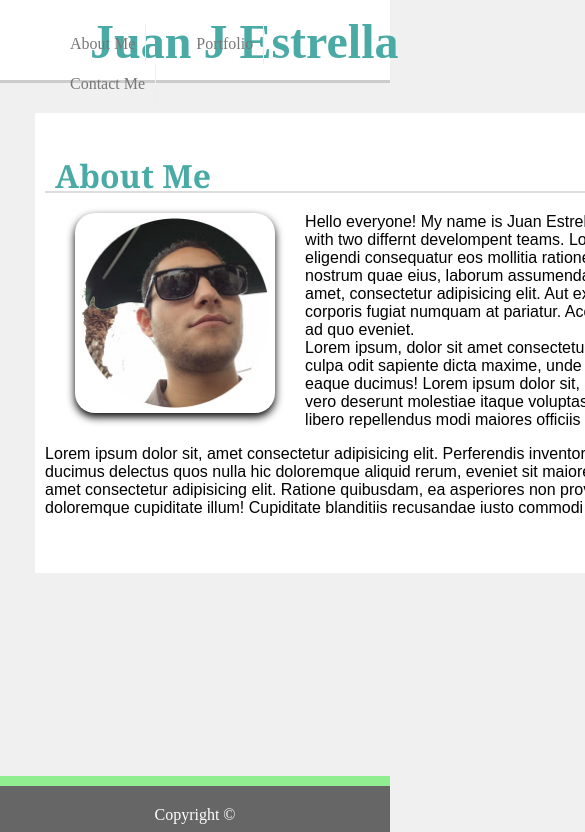
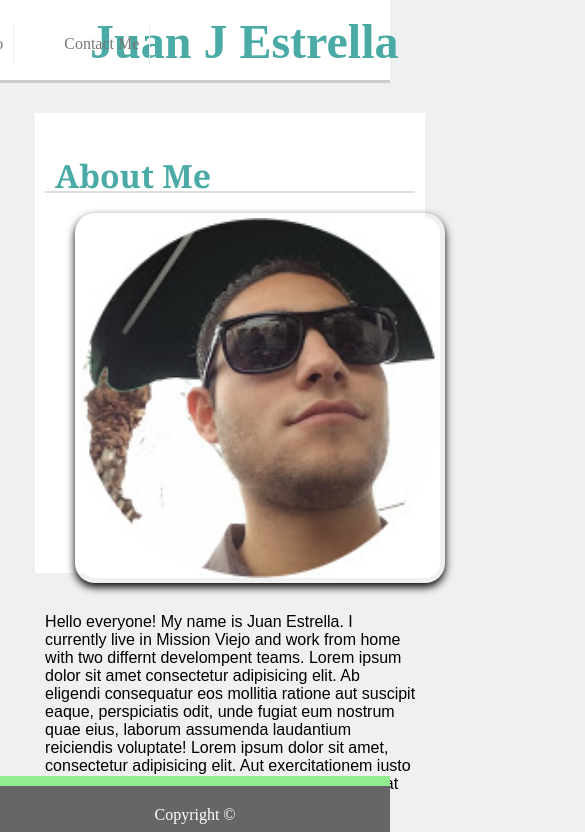
Before and after one commit to jjestrella/Responsive-Portfolio, a plain HTML site: page index.html in a window 390 px wide. Shown: the top 832 px of the page, 585 px wide, since content can reach past the window. Drawn offline with Linux system fonts and the light colour scheme.

Commit message:
did the best I could to my understanding

```diff
--- a/assets/css/style.css
+++ b/assets/css/style.css
@@ -27,6 +27,7 @@ nav {
     float: right;
     font-size: 16px;
     margin: -20px;
+
 }
 
 nav > a {
@@ -157,3 +158,43 @@ input[type=text], textarea {
 p {
     font-family: Arial, Helvetica, sans-serif;
 }
+
+/* @media screen
+// Use three `@media screen` tags, each with one of these
+//`max-width`s: `980px`, `768px` and `640px`. */
+
+@media screen and (max-width: 768px) {
+    .container, .bioimg, .nav, .name, header, body, img, p, .contact-container, input, textarea {
+        width: 100%;
+    }
+
+
+    /* The wrapper's width will be 600px */
+    .wrapper {
+      width: 600px;
+    }
+  }
+
+  @media screen and (max-width: 640px) {
+    .container, .bioimg, .nav, .name, header, body, img, p, .contact-container, input, textarea {
+        width: 100%;
+    }
+
+
+    /* The wrapper's width will be 600px */
+    .wrapper {
+      width: 600px;
+    }
+  }
+
+  @media screen and (max-width: 980px) {
+    .container, .bioimg, .nav, .name, header, body, img, p, .contact-container, input, textarea {
+        width: 100%;
+    }
+
+
+    /* The wrapper's width will be 600px */
+    .wrapper {
+      width: 600px;
+    }
+  }
--- a/index.html
+++ b/index.html
@@ -7,22 +7,25 @@
     <meta http-equiv="X-UA-Compatible" content="ie=edge">
     <title>JJ Portfolio</title>
     <link rel="stylesheet" href="assets/css/style.css">
+
 </head>
 
 <body>
     <header>
-        <div class="name">
+        <div class="name wrapper">
             <h1>Juan J Estrella</h1>
         </div>
-        <nav>
+        <nav class="nav wrapper">
             <a href="index.html">About Me</a>
             <a href="portfolio.html">Portfolio</a>
             <a href="contact.html">Contact Me</a>
         </nav>
     </header>
     <div class="container">
-        <div class="title">
+        <div class="title row">
+            <div class="col-md-4"></div>
             <h1>About Me</h1>
+
         </div>
         <img class="bioimg" src="assets/images/el-jj.jpg" alt="JJ Bio Picture">
         <p class="biotxt">Hello everyone! My name is Juan Estrella. I currently live in Mission Viejo and work from home
```
